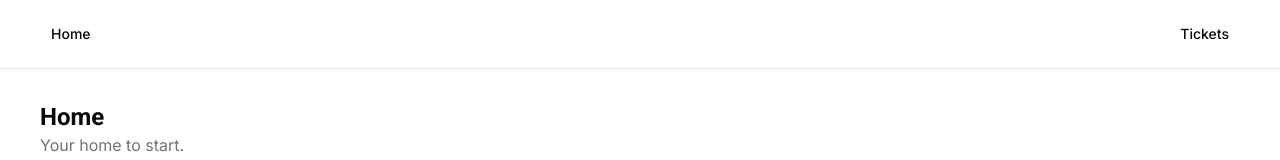
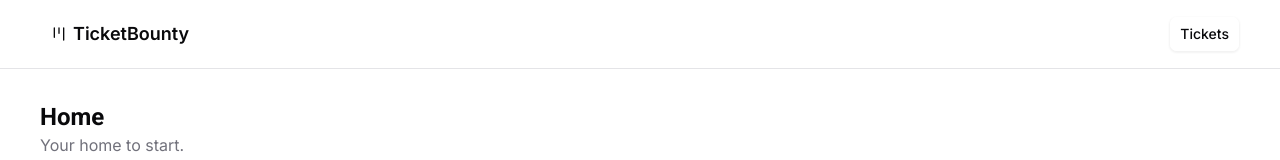
Before and after one commit to Poya-Faraji/ticket-bounty, a Next.js app: page / in a window 1280 px wide. Shown: the top 160 px of the page. Built offline with nearby package versions, Linux system fonts and the light colour scheme.

Commit message:
[ADD]  Icon to header

```diff
--- a/src/components/header/header-component.tsx
+++ b/src/components/header/header-component.tsx
@@ -3,6 +3,7 @@ import type { ReactNode } from "react";
 import Link from "next/link";
 
 import { homePath, ticketsPath } from "@/utils/dynamic-path";
+import { LucideKanban } from "lucide-react";
 
 import { buttonVariants } from "../ui/button";
 
@@ -16,12 +17,13 @@ export default function HeaderComponent(): ReactNode {
               className={buttonVariants({ variant: "ghost" })}
               href={homePath()}
             >
-              Home
+              <LucideKanban />
+              <span className="text-lg font-semibold">TicketBounty</span>
             </Link>
           </li>
           <li>
             <Link
-              className={buttonVariants({ variant: "ghost" })}
+              className={buttonVariants({ variant: "outline" })}
               href={ticketsPath()}
             >
               Tickets
```
